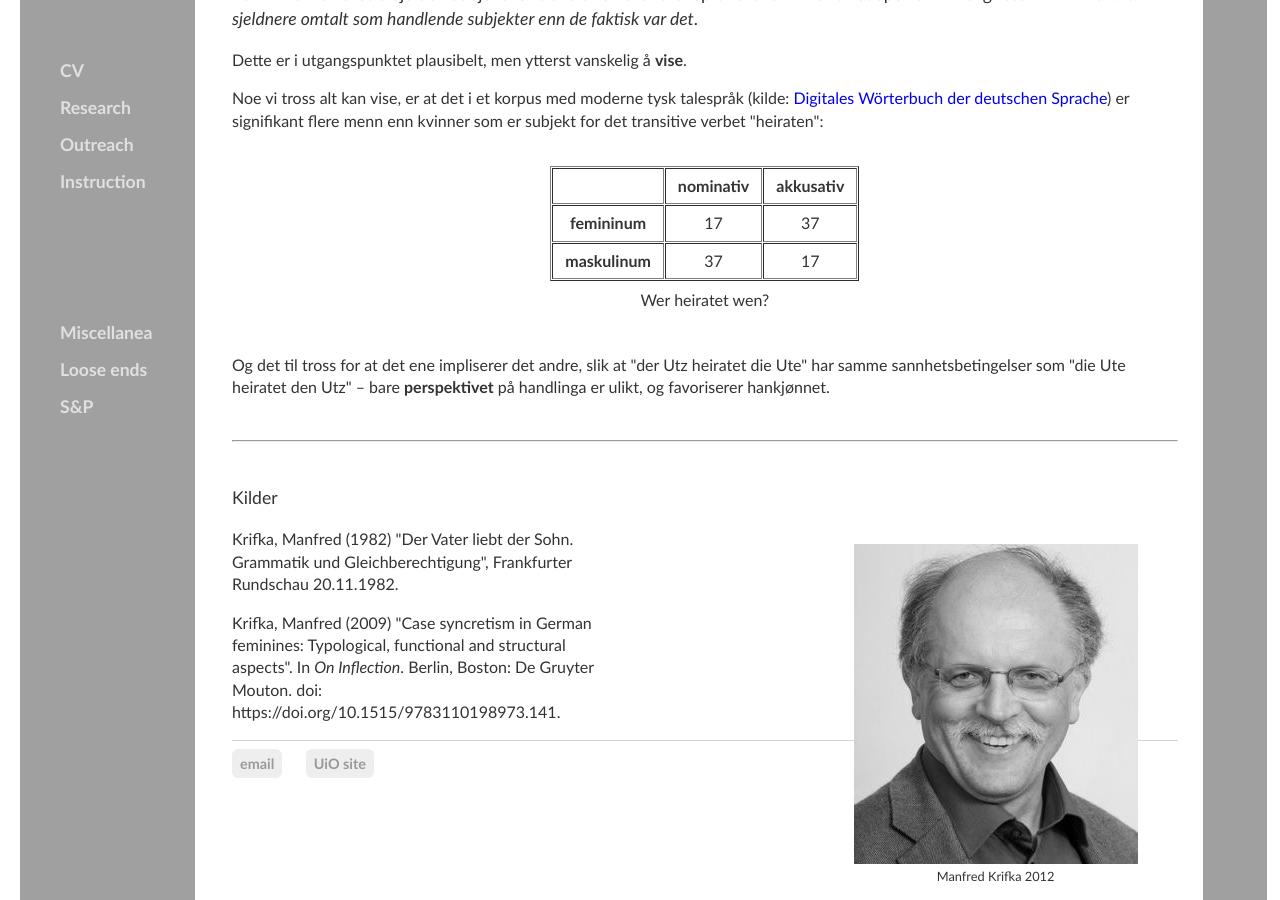
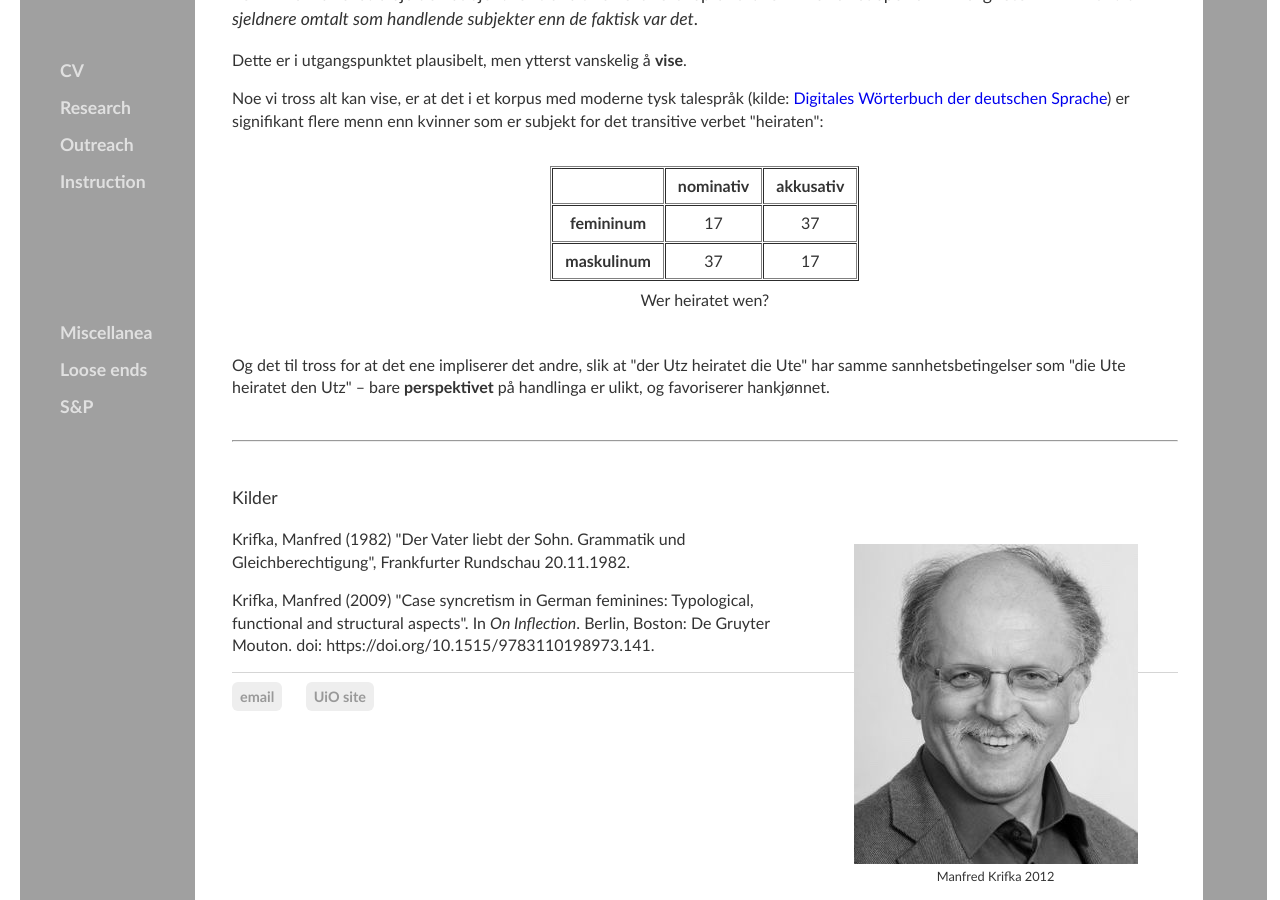
Before and after one commit to kjelljs/kjelljs.github.io, a Jekyll site: the page built from dissemination/kasus.html, in a window 1280 px wide and 900 px high, scrolled down 3256 px. Built offline with Jekyll 4.4.1, drawn with Linux system fonts in a browser that asks for light colours.

Commit message:
Update kasus.html

```diff
--- a/dissemination/kasus.html
+++ b/dissemination/kasus.html
@@ -191,5 +191,5 @@
 <hr />
 </br>
 <div class="ingress"><p>Kilder</p></div>
-<div style="float:right;"><figure style="padding-left: 200px;"><img src="/pics/krifka.jpg" style="heigth: 240px;" /><figcaption>Manfred Krifka 2012</figcaption></figure></div><p>Krifka, Manfred (1982) "Der Vater liebt der Sohn. Grammatik und Gleichberechtigung", Frankfurter Rundschau 20.11.1982.</p>
+<div style="float:right;"><figure class="rightfig;"><img src="/pics/krifka.jpg" style="heigth: 140px;" /><figcaption>Manfred Krifka 2012</figcaption></figure></div><p>Krifka, Manfred (1982) "Der Vater liebt der Sohn. Grammatik und Gleichberechtigung", Frankfurter Rundschau 20.11.1982.</p>
 <p>Krifka, Manfred (2009) "Case syncretism in German feminines: Typological, functional and structural aspects". In <i>On Inflection</i>. Berlin, Boston: De Gruyter Mouton. doi: https://doi.org/10.1515/9783110198973.141.</p>
```
